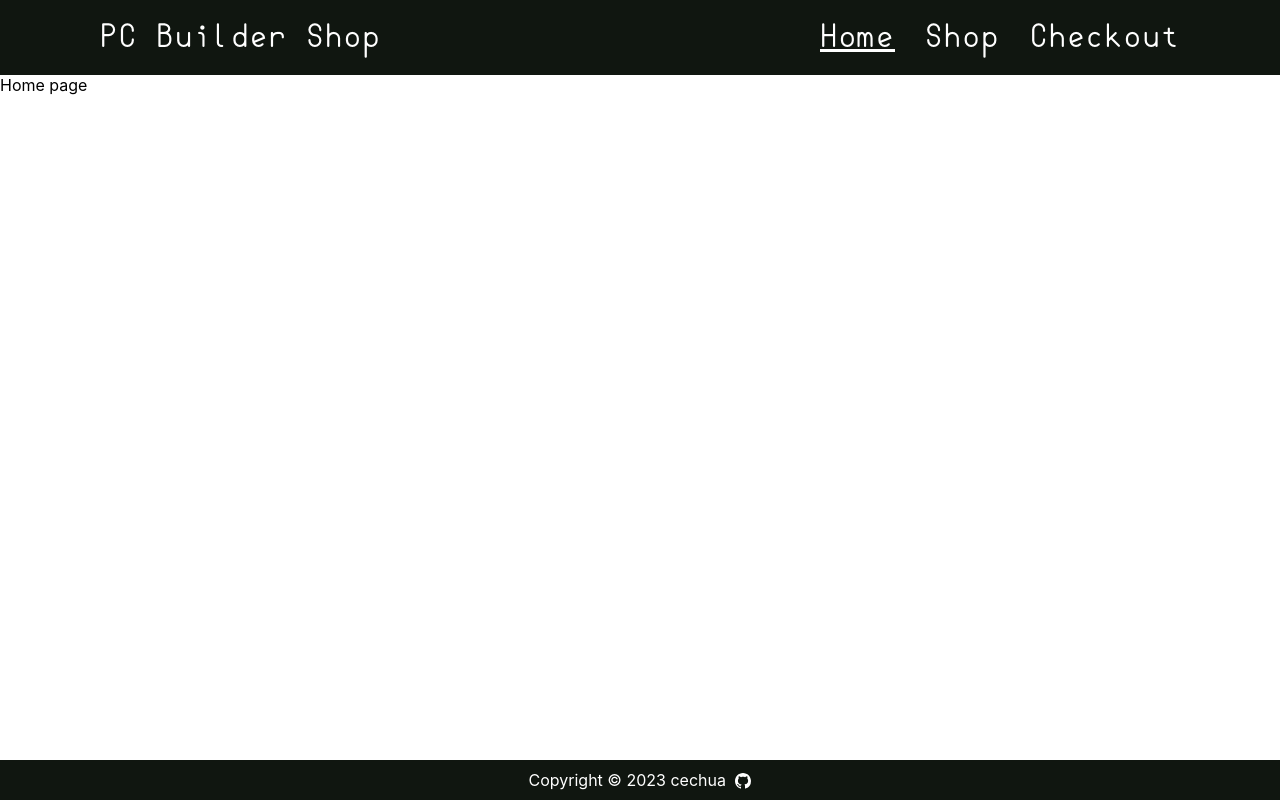
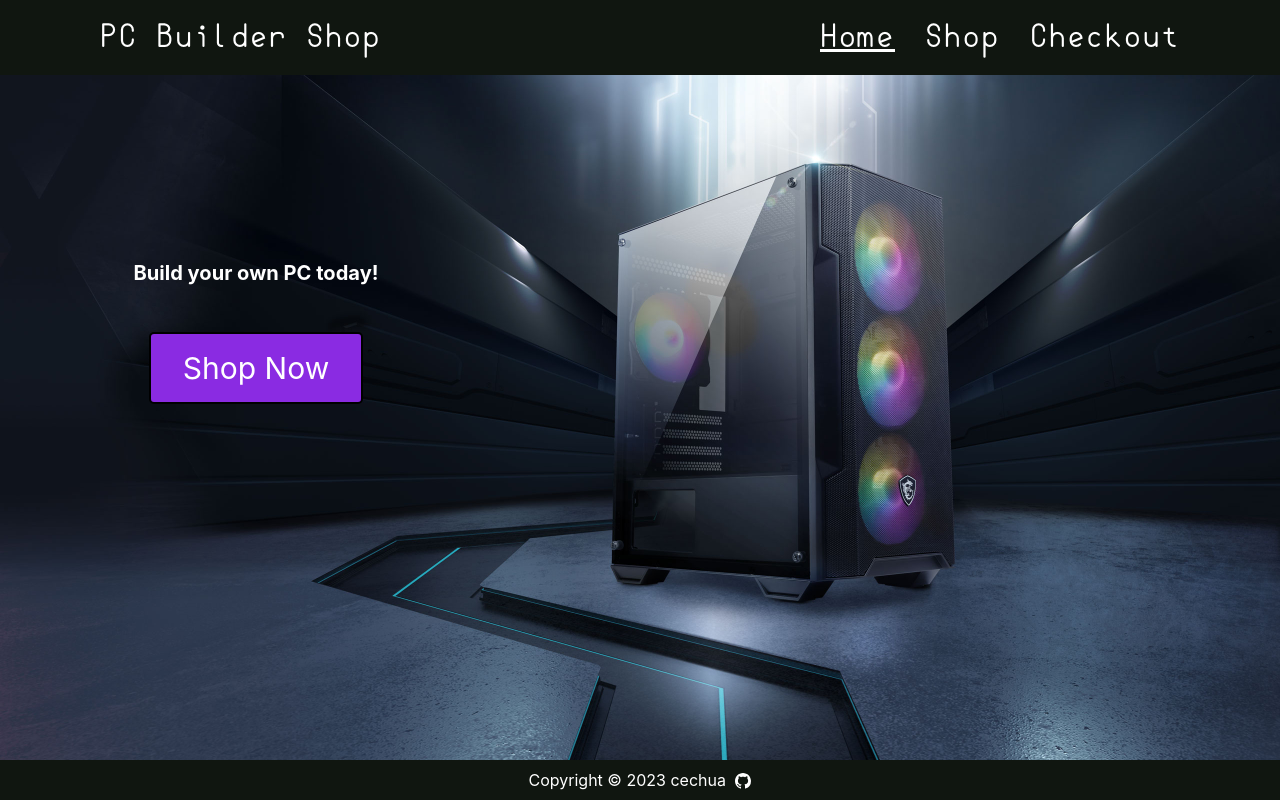
Before and after one commit to cechua/react-shopping-cart, a React app: page / in a window 1280 px wide. Built offline with nearby package versions, Linux system fonts and the light colour scheme.

Commit message:
Added home page

```diff
--- a/package.json
+++ b/package.json
@@ -6,11 +6,12 @@
     "@testing-library/jest-dom": "^5.14.1",
     "@testing-library/react": "^13.0.0",
     "@testing-library/user-event": "^13.2.1",
+    "clsx": "^1.2.1",
     "react": "^18.2.0",
     "react-dom": "^18.2.0",
+    "react-icons": "^4.8.0",
     "react-router-dom": "^6.11.1",
-    "react-scripts": "5.0.1",
-    "react-icons": "^4.8.0"
+    "react-scripts": "5.0.1"
   },
   "scripts": {
     "start": "react-scripts start",
--- /dev/null
+++ b/src/components/common/Button.js
@@ -0,0 +1,22 @@
+import clsx from "clsx";
+import React from "react";
+import { Link } from "react-router-dom";
+const Button = ({
+  text,
+  onClick,
+  className = "",
+  isLink = false,
+  urlLink = "",
+}) => {
+  return isLink && urlLink ? (
+    <Link to={urlLink} className={clsx("button-base", className)}>
+      {text}
+    </Link>
+  ) : (
+    <button className={clsx("button-base", className)} onClick={onClick}>
+      {text}
+    </button>
+  );
+};
+
+export default Button;
--- a/src/components/homePage/HomePage.js
+++ b/src/components/homePage/HomePage.js
@@ -1,7 +1,27 @@
 import React from "react";
-
+import banner from "../../images/banner.jpg";
+import Button from "components/common/Button";
 const HomePage = () => {
-  return <div>Home page</div>;
+  const onShopHandler = () => {
+    alert("test");
+  };
+  return (
+    <div className="home-page">
+      <div className="image-bg">
+        <img src={banner} alt="computer" className="image" />
+        <div className="banner-text">
+          <h6>Build your own PC today!</h6>
+          <Button
+            onClick={onShopHandler}
+            text="Shop Now"
+            className="link-button"
+            isLink={true}
+            urlLink="/shop"
+          />
+        </div>
+      </div>
+    </div>
+  );
 };
 
 export default HomePage;
--- a/src/index.css
+++ b/src/index.css
@@ -55,7 +55,8 @@ code {
   cursor: pointer;
 }
 
-.link-item {
+.link-item,
+.link-button {
   text-decoration: none;
   color: white;
 }
@@ -64,3 +65,43 @@ code {
 .link-item-active {
   text-decoration: underline;
 }
+
+.image {
+  height: 100%;
+  /* display: block; */
+  width: 100%;
+  object-fit: cover;
+  position: relative;
+}
+
+.image-bg {
+  width: 100%;
+  height: 90vh;
+  position: relative;
+}
+
+.banner-text {
+  position: absolute;
+  top: 0px;
+  width: 40%;
+  display: flex;
+  align-items: center;
+  height: 65%;
+  flex-direction: column;
+  justify-content: center;
+  color: white;
+  font-size: 30px;
+}
+
+.button-base {
+  background-color: blueviolet;
+  border-radius: 5px;
+  padding: 16px 32px;
+  border: 2px solid black;
+  cursor: pointer;
+  color: white;
+}
+
+.button-base:hover {
+  border: 2px solid rgba(255, 255, 255, 0.596);
+}
```
Also changed, not shown: src/images/banner.jpg (added), 2 other files.
